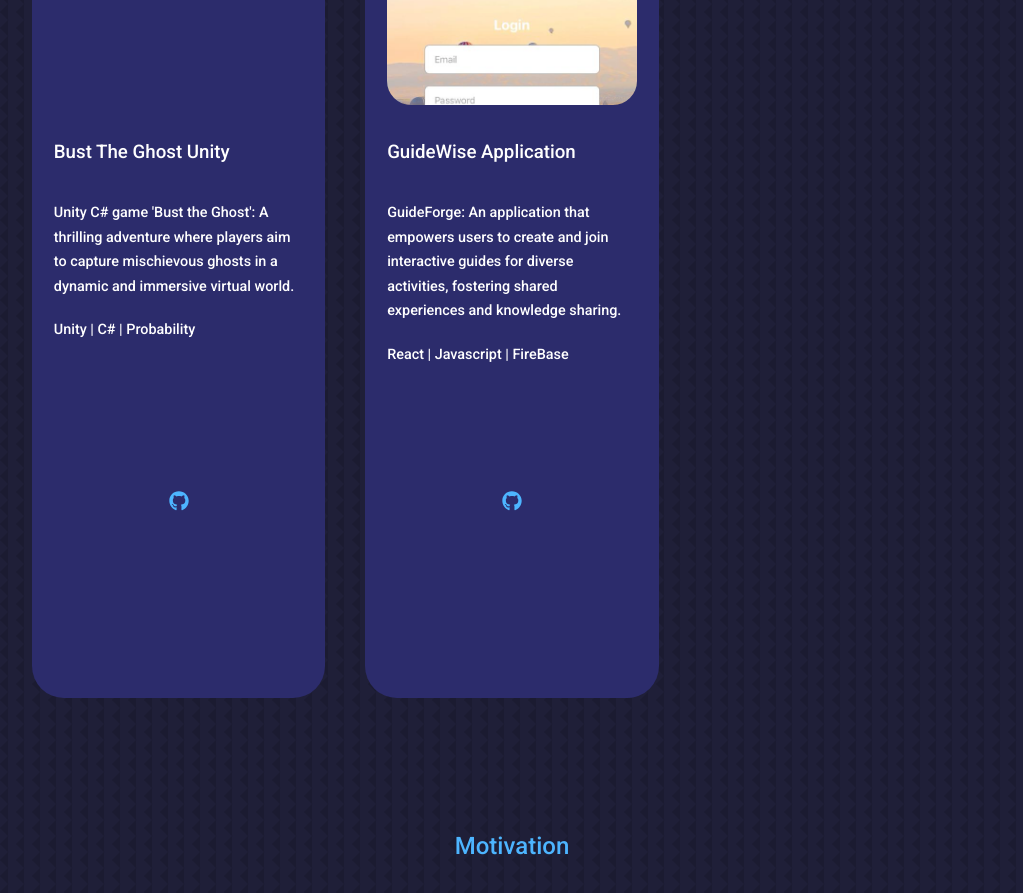
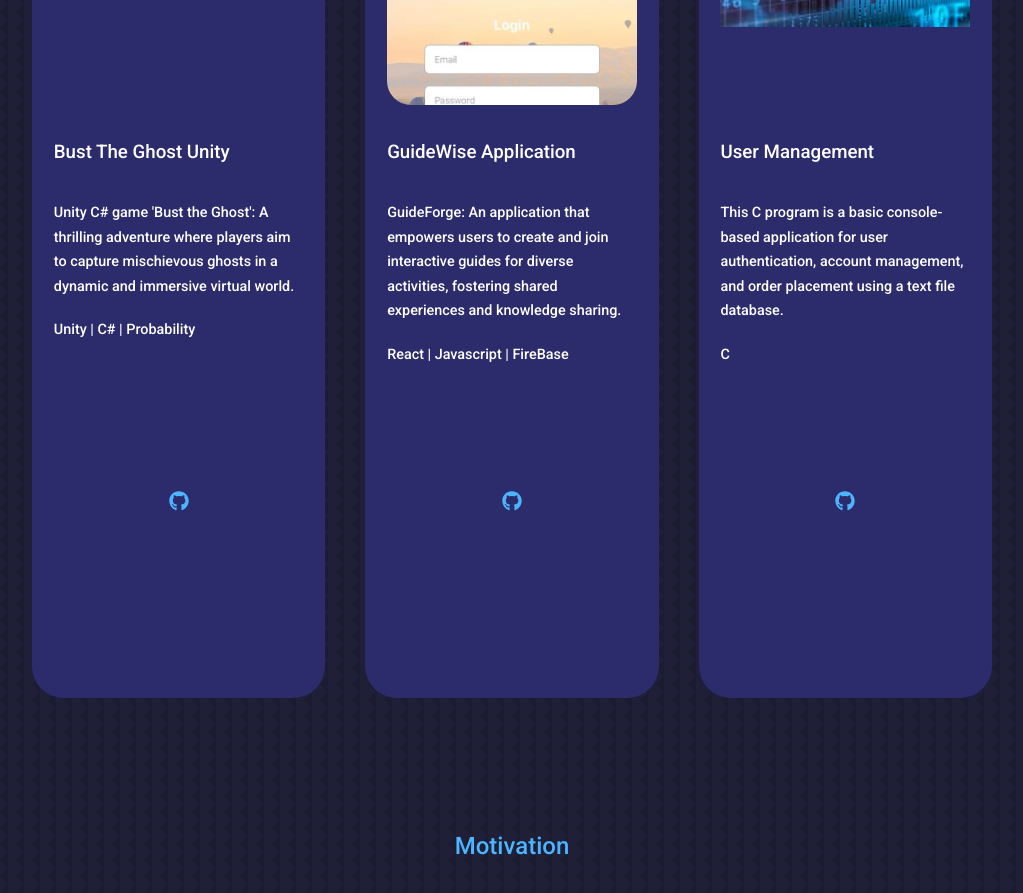
Before and after one commit to Alloul-Badreddine/B.Alloul-Portfolio, a React (Create React App) app: page / in a window 1280 px wide. Shown: the part 3100-3993 px from the top of the page, without its empty margins (128-1151 px from the left). Built offline with nearby package versions, Linux system fonts and the light colour scheme.

Commit message:
finished

```diff
--- a/src/components/portfolio/Portfolio.jsx
+++ b/src/components/portfolio/Portfolio.jsx
@@ -5,6 +5,7 @@ import IMG2 from "../../assets/Wumpus Game.png";
 import IMG3 from "../../assets/cnn image classifi.png";
 import IMG5 from "../../assets/Bust The Ghost.jpeg";
 import IMG6 from "../../assets/GuideWise.jpeg"
+import IMG4 from "../../assets/C.jpeg"
 import React from "react";
 import { FaGithub } from "react-icons/fa";
 
@@ -57,6 +58,15 @@ const Portfolio = () => {
     technologies: "React | Javascript | FireBase",
     link: "https://github.com/Alloul-Badreddine/GuideWise",
   },
+  {
+  id: 6,
+  title: "User Management",
+  img: IMG4,
+  description:
+    "This C program is a basic console-based application for user authentication, account management, and order placement using a text file database.",
+  technologies: "C",
+  link: "https://github.com/Alloul-Badreddine/User-Management",
+ },
   ];
 
   return (
```
Also changed, not shown: src/assets/C.jpeg (added).
